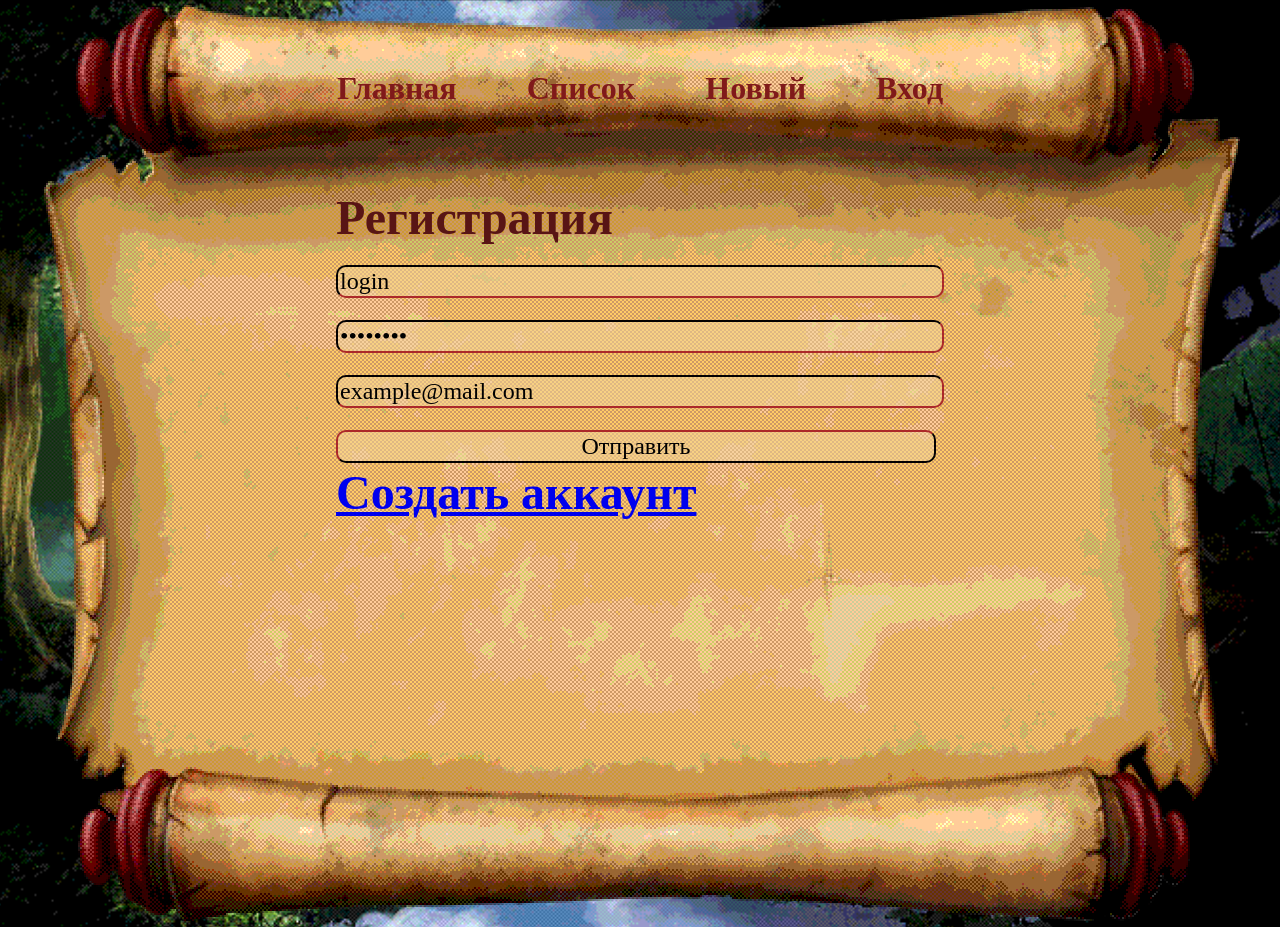
After one commit to AlexDevenport/DMD-site, a Django app: template django_root/pages/templates/pages/register.html in a window 1280 px wide. The commit adds this page. Run offline with Django 3.2, Linux system fonts and the light colour scheme; the template is opened without the code that fills it, so the values that code supplies are empty; some web fonts are replaced.

Commit message:
More templates: login, register and char list.

```diff
--- a/django_root/pages/static/pages/css/style.css
+++ b/django_root/pages/static/pages/css/style.css
@@ -134,6 +134,7 @@ input {
     font-size: 48px;
     color: #581515;
     font-weight: bold;
+    justify-self: center;
 }
 
 select {
@@ -158,3 +159,66 @@ option {
     justify-items: center;
     justify-self: center;
 }
+
+.char-list-container
+{
+    background-color: bisque;
+    width: 93%;
+    border-radius: 10px;
+    display: grid;
+    padding: 10px 20px;
+    margin: 20px;
+    box-shadow: 0 2px 10px rgba(0, 0, 0, 0.2);
+}
+
+.char-list-container table tbody
+{
+    width: max-content;
+}
+
+.char-list-big-text
+{
+    color: #801a1a;
+    font-size: 24px;
+    margin-left: 60px;
+    justify-self: left;
+}
+
+.char-list-small-text
+{
+    color: #af6a49;
+    font-size: 18px;
+    margin-left: 60px;
+    justify-self: left;
+}
+
+.char-list-edit-text
+{
+    color: #801a1a;
+    font-size: 24px;
+    margin-left: 60px;
+    justify-self: right;
+    margin-left: 50%;
+}
+
+.char-list-preview-pic-cont
+{
+    width: 120px;
+    height: 120px;
+    border-style: solid;
+    overflow: hidden;
+    border-radius: 5px;
+    border-color: #58151579;
+    align-content: center;
+    display: grid;
+}
+
+.char-list-preview-pic
+{
+    display: block;
+    max-width: 120px;
+    max-height: 120px;
+    width: auto;
+    height: auto;
+    overflow: hidden;
+}
--- a/django_root/pages/templates/pages/base.html
+++ b/django_root/pages/templates/pages/base.html
@@ -22,7 +22,8 @@
             <div class="scroll-content">
                 <div class="title-text">
                     <!-- шаблон содержимого -->
-                    {% block content %}{% endblock %}
+                    {% block content %}
+                    {% endblock %}
                 </div>
             </div>
         </div>
--- a/django_root/pages/templates/pages/navbar.html
+++ b/django_root/pages/templates/pages/navbar.html
@@ -2,8 +2,9 @@
     <nav>
         <ul>
             <li><a href="{% url 'base' %}" class="{% if request.resolver_match.url_name == 'base' %}active{% endif %}">Главная</a></li>
-            <li><a href="{% url 'form' %}" class="{% if request.resolver_match.url_name == 'form' %}active{% endif %}">Форма</a></li>
+            <li><a href="{% url 'form' %}" class="{% if request.resolver_match.url_name == 'form' %}active{% endif %}">Список</a></li> <!--какая нахуй орма-->
             <li><a href="#">Новый</a></li>
+            <li><a href="#">Вход</a></li>
         </ul>
     </nav>
 </div>
--- /dev/null
+++ b/django_root/pages/templates/pages/register.html
@@ -0,0 +1,18 @@
+{% extends 'pages/base.html' %}
+
+{% block title %}Регистрация{% endblock %}
+
+{% block content %}
+<a>Регистрация</a>
+<div class="things">
+    <form action="">
+        <input type="text" id="first" name="first" value="login"><br>
+        <input type="password" id="password" name="password" value="password"><br>
+        <input type="mail" id="mail" name="mail" value="example@mail.com"><br>
+        <input type="submit" value="Отправить">
+    </form>
+</div>
+<div>
+    <a><a href="#">Создать аккаунт</a></a>
+</div>
+{% endblock %}
```
Also changed, not shown: django_root/pages/templates/pages/char_list.html (added, +8 -0 lines), django_root/pages/templates/pages/char_list_elem.html (added, +32 -0 lines), django_root/pages/templates/pages/login.html (added, +17 -0 lines), django_root/pages/templates/pages/main.html (added).
